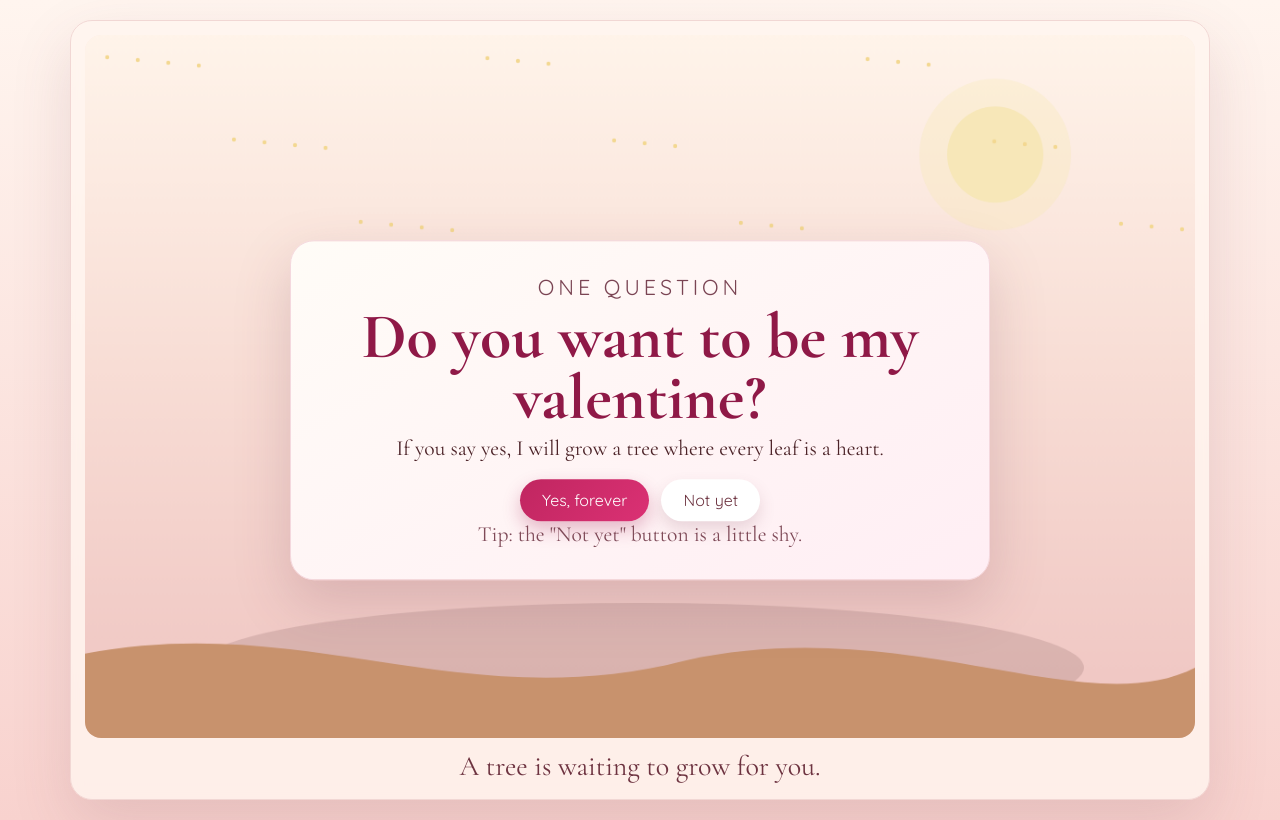
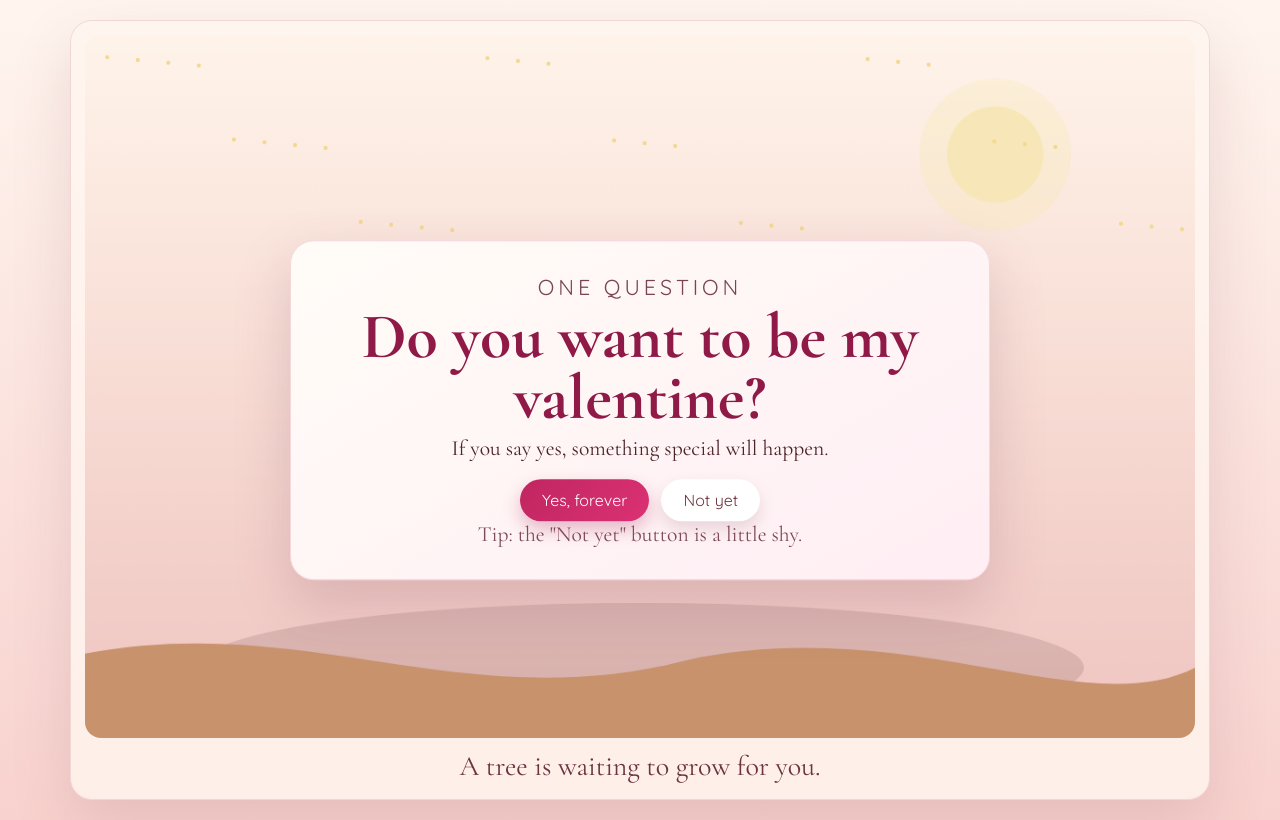
Before and after one commit to emanuelGitCodes/valentine, a website built with Vite: page index.html in a window 1280 px wide. Built offline with nearby package versions, Linux system fonts and the light colour scheme.

Commit message:
Update valentine prompt text for clarity

```diff
--- a/index.html
+++ b/index.html
@@ -30,7 +30,7 @@
       <p class="kicker">One Question</p>
       <h1 id="promptTitle">Do you want to be my valentine?</h1>
       <p>
-        If you say yes, I will grow a tree where every leaf is a heart.
+        If you say yes, something special will happen.
       </p>
       <div class="prompt-actions">
         <button id="yesBtn" class="btn primary" type="button">Yes, forever</button>
```
